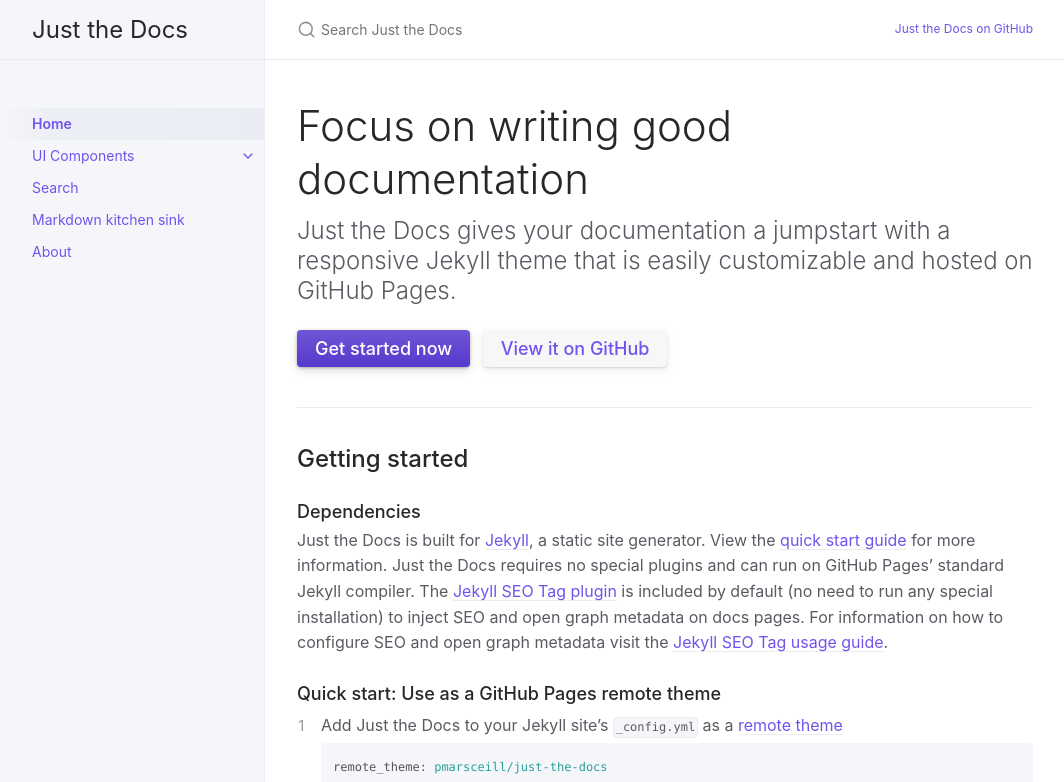
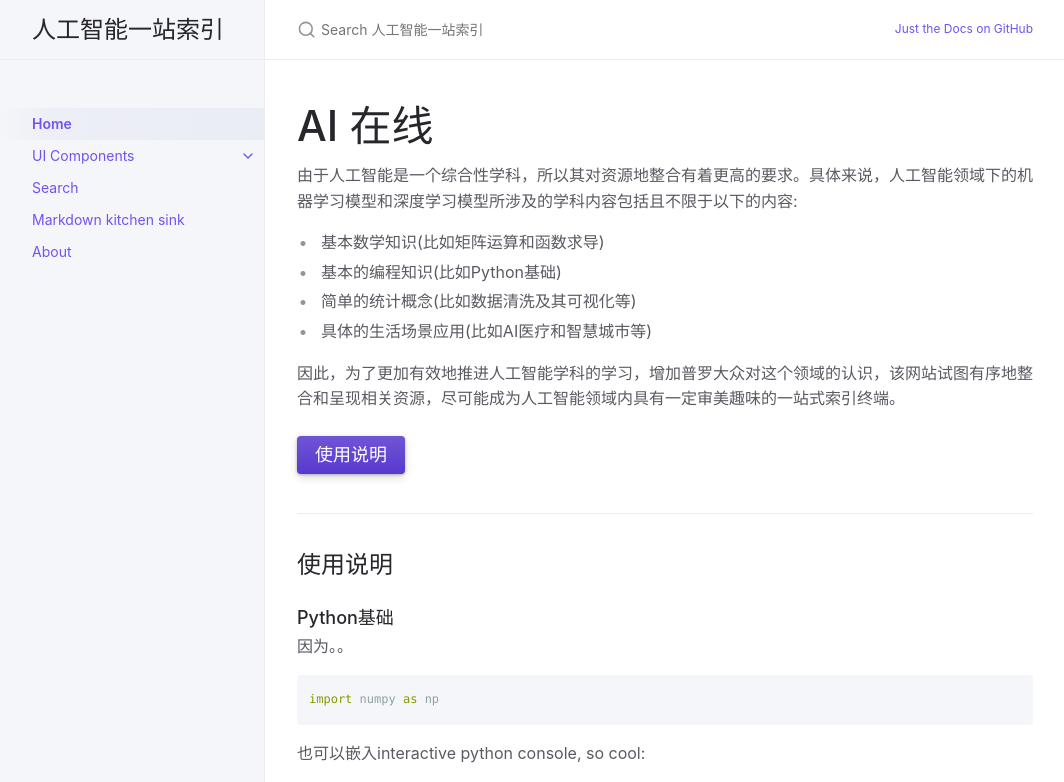
Before and after one commit to Michael-yunfei/avwebv2, a Jekyll site: the page built from index.md, in a window 1280 px wide and 1400 px high. Shown: the top 782 px of the window, without its empty margins (107-1171 px from the left). Built offline with Jekyll 4.4.1, drawn with Linux system fonts in a browser that asks for light colours; grey boxes are pictures that could not be loaded.

Commit message:
update the title and home page

````diff
--- a/_config.yml
+++ b/_config.yml
@@ -13,7 +13,8 @@
 # you will see them accessed via {{ site.title }}, {{ site.github_repo }}, and so on.
 # You can create any custom variable you would like, and they will be accessible
 # in the templates via {{ site.myvariable }}.
-title: Just the Docs
+title: 人工智能一站索引
+email: wangfei1@sensetime.com
 description: A Jekyll theme for documentation
 baseurl: "/just-the-docs" # the subpath of your site, e.g. /blog
 url: "https://pmarsceill.github.io" # the base hostname & protocol for your site, e.g. http://example.com
--- a/index.md
+++ b/index.md
@@ -7,23 +7,41 @@ permalink: /
 last_modified_date: 2020-04-27T17:54:08+0000
 ---
 
-# Focus on writing good documentation
+## AI 在线
 {: .fs-9 }
 
-Just the Docs gives your documentation a jumpstart with a responsive Jekyll theme that is easily customizable and hosted on GitHub Pages.
+由于人工智能是一个综合性学科，所以其对资源地整合有着更高的要求。具体来说，人工智能领域下的机器学习模型和深度学习模型所涉及的学科内容包括且不限于以下的内容:
+* 基本数学知识(比如矩阵运算和函数求导)
+* 基本的编程知识(比如Python基础)
+* 简单的统计概念(比如数据清洗及其可视化等)
+* 具体的生活场景应用(比如AI医疗和智慧城市等)
+
+因此，为了更加有效地推进人工智能学科的学习，增加普罗大众对这个领域的认识，该网站试图有序地整合和呈现相关资源，尽可能成为人工智能领域内具有一定审美趣味的一站式索引终端。
+
 {: .fs-6 .fw-300 }
 
-[Get started now](#getting-started){: .btn .btn-primary .fs-5 .mb-4 .mb-md-0 .mr-2 } [View it on GitHub](https://github.com/pmarsceill/just-the-docs){: .btn .fs-5 .mb-4 .mb-md-0 }
+[使用说明](#使用说明){: .btn .btn-primary .fs-5 .mb-4 .mb-md-0 .mr-2 }
+
+<!-- [View it on GitHub](https://github.com/pmarsceill/just-the-docs){: .btn .fs-5 .mb-4 .mb-md-0 } -->
 
 ---
 
-## Getting started
+## 使用说明
 
-### Dependencies
+### Python基础
 
-Just the Docs is built for [Jekyll](https://jekyllrb.com), a static site generator. View the [quick start guide](https://jekyllrb.com/docs/) for more information. Just the Docs requires no special plugins and can run on GitHub Pages' standard Jekyll compiler. The [Jekyll SEO Tag plugin](https://github.com/jekyll/jekyll-seo-tag) is included by default (no need to run any special installation) to inject SEO and open graph metadata on docs pages. For information on how to configure SEO and open graph metadata visit the [Jekyll SEO Tag usage guide](https://jekyll.github.io/jekyll-seo-tag/usage/).
+因为。。
 
-### Quick start: Use as a GitHub Pages remote theme
+```python
+import numpy as np
+```
+
+也可以嵌入interactive python console, so cool:
+
+<iframe src="https://trinket.io/embed/python3/3f11f21375" width="100%" height="600" frameborder="0" marginwidth="0" marginheight="0" allowfullscreen></iframe>
+
+### 数据呈现
+
 
 1. Add Just the Docs to your Jekyll site's `_config.yml` as a [remote theme](https://blog.github.com/2017-11-29-use-any-theme-with-github-pages/)
 ```yaml
````
